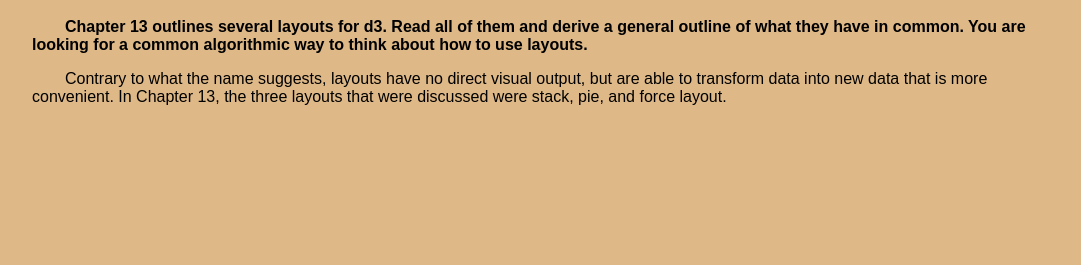
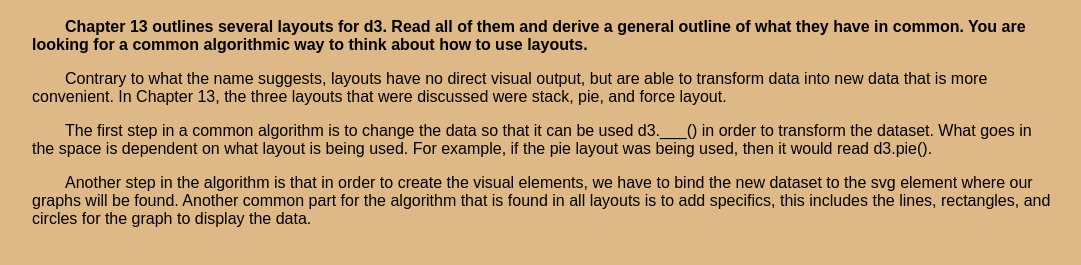
Before and after one commit to isaiaharroyo/layouts, a plain HTML site: page index.html in a window 1280 px wide. Shown: the part 65-330 px from the top of the page, without its empty margins (96-1177 px from the left). Drawn offline with Linux system fonts and the light colour scheme.

Commit message:
Update index.html

```diff
--- a/index.html
+++ b/index.html
@@ -36,7 +36,10 @@
         <p><b>Chapter 13 outlines several layouts for d3. Read all of them and derive a general outline of what they have in common. You are looking for a common algorithmic way to think about how to use layouts.</b></p>
 
         <p>Contrary to what the name suggests, layouts have no direct visual output, but are able to transform data into new data that is more convenient. In Chapter 13, the three layouts that were discussed were stack, pie, and force layout.</p>
-        <p></p>
+
+        <p>The first step in a common algorithm is to change the data so that it can be used d3.___() in order to transform the dataset. What goes in the space is dependent on what layout is being used. For example, if the pie layout was being used, then it would read d3.pie().</p>
+
+        <p>Another step in the algorithm is that in order to create the visual elements, we have to bind the new dataset to the svg element where our graphs will be found. Another common part for the algorithm that is found in all layouts is to add specifics, this includes the lines, rectangles, and circles for the graph to display the data.</p>
 
     </body>
 </html>
```
